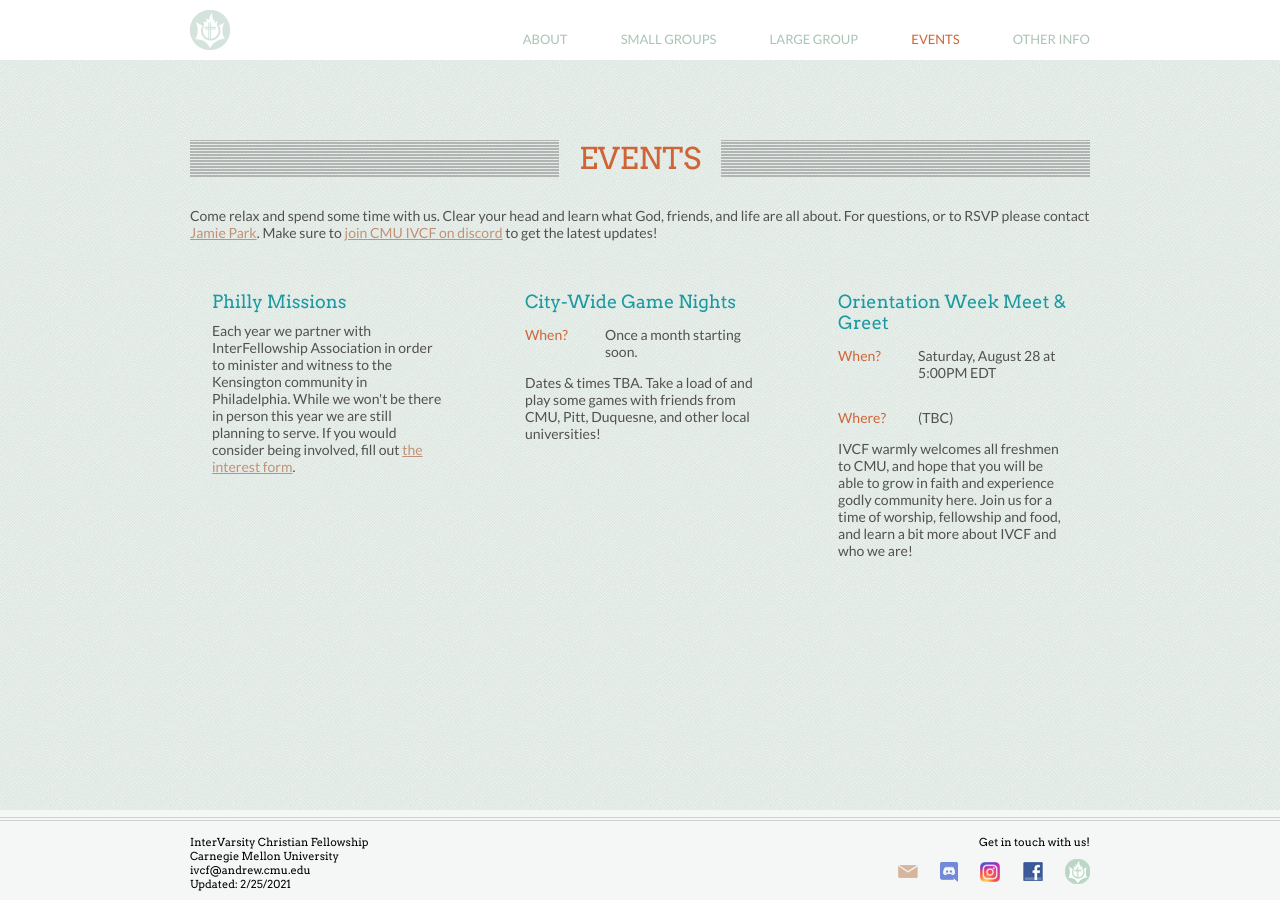
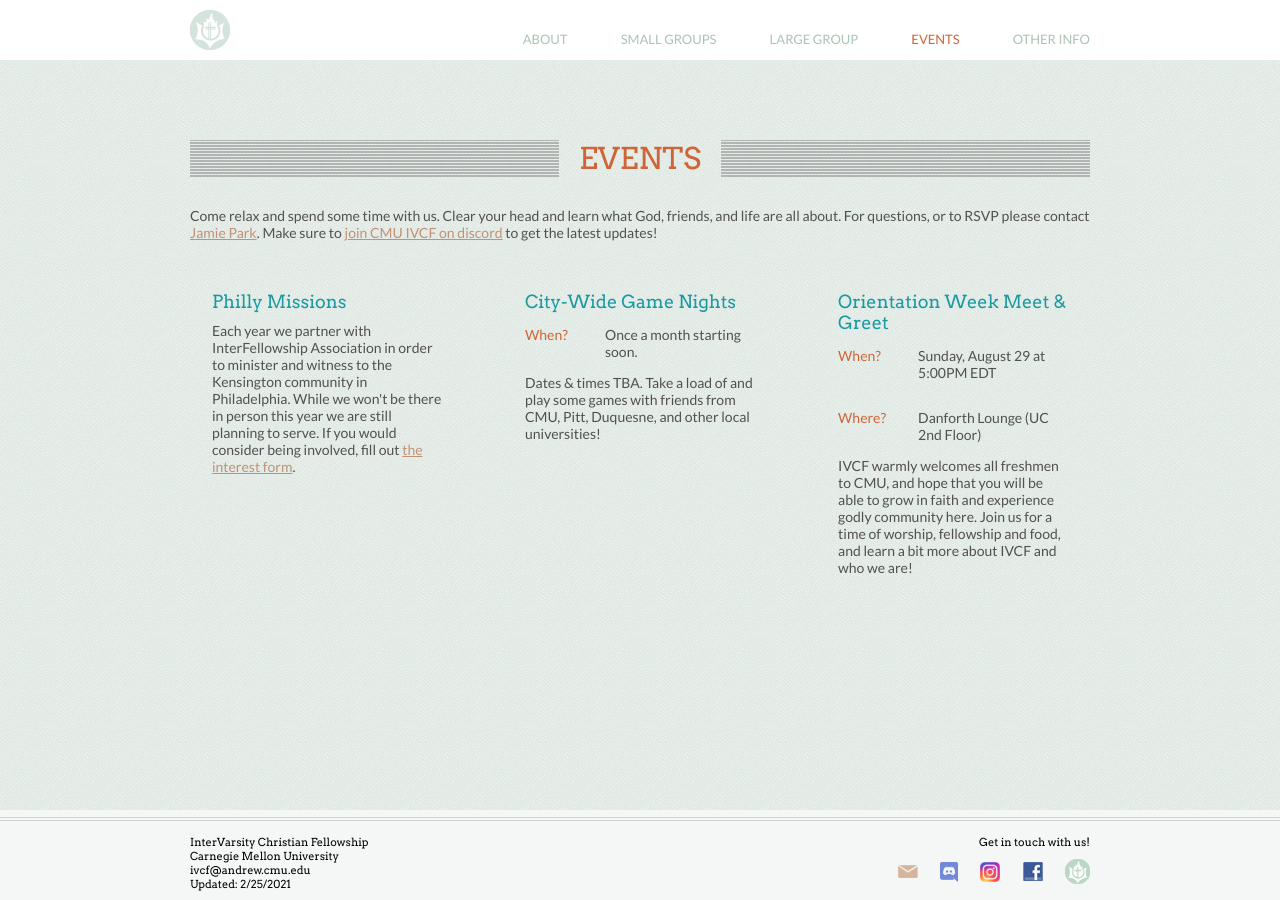
Before and after one commit to ivcf-cmu/ivcf-cmu.github.io, a Jekyll site: the page built from events.md, in a window 1280 px wide. Built offline with Jekyll 4.4.1, drawn with Linux system fonts in a browser that asks for light colours.

Commit message:
Fix date and time for oweek event

```diff
--- a/events.md
+++ b/events.md
@@ -31,11 +31,11 @@
 			<h2>Orientation Week Meet &amp; Greet</h2>
 			<dl>
 				<dt>When?&nbsp;</dt>
-				<dd>Saturday, August 28 at 5:00PM EDT</dd>
+				<dd>Sunday, August 29 at 5:00PM EDT</dd>
 			</dl>
 			<dl>
 			    <dt>Where?&nbsp;</dt>
-			    <dd>(TBC)</dd>
+			    <dd>Danforth Lounge (UC 2nd Floor)</dd>
 			</dl>
 			<p>
 				IVCF warmly welcomes all freshmen to CMU, and hope that you will be able to grow in faith and experience godly community here. Join us for a time of worship, fellowship and food, and learn a bit more about IVCF and who we are!
```
